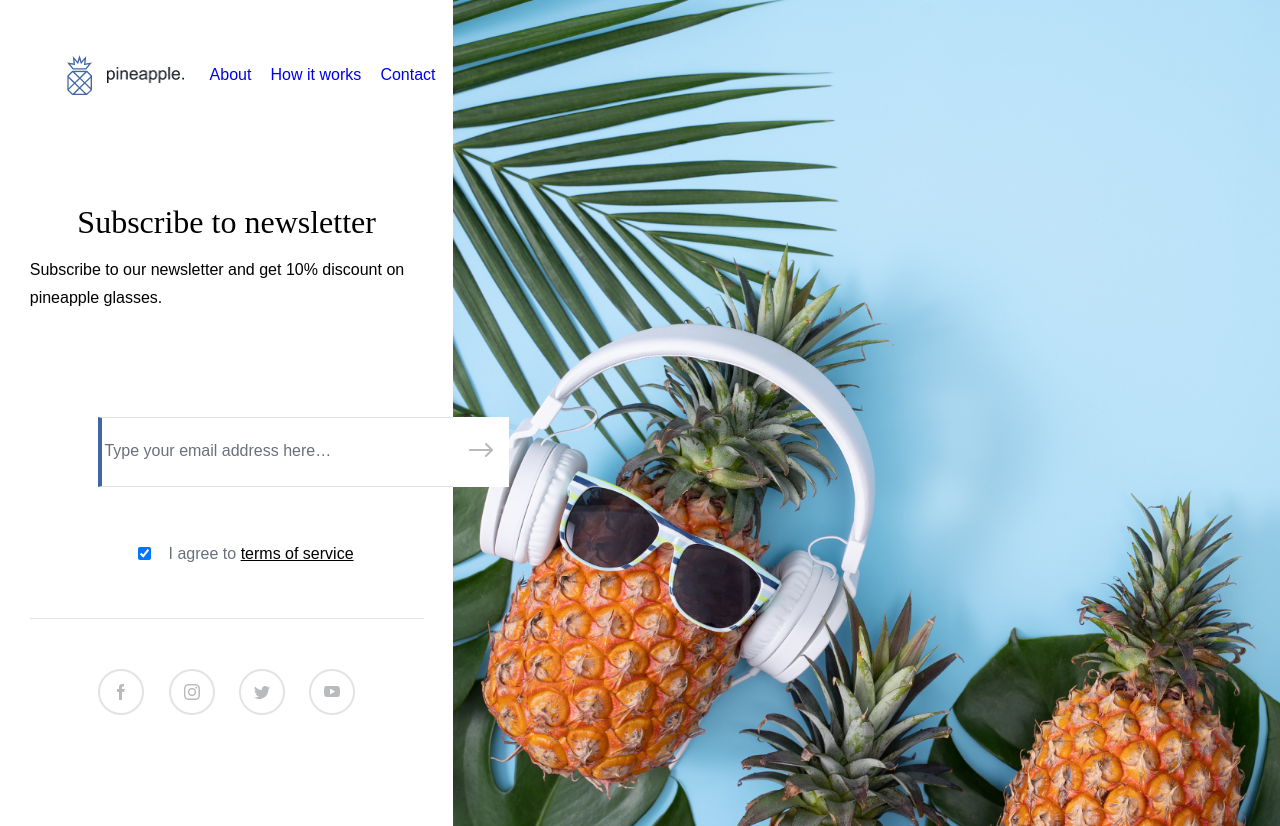
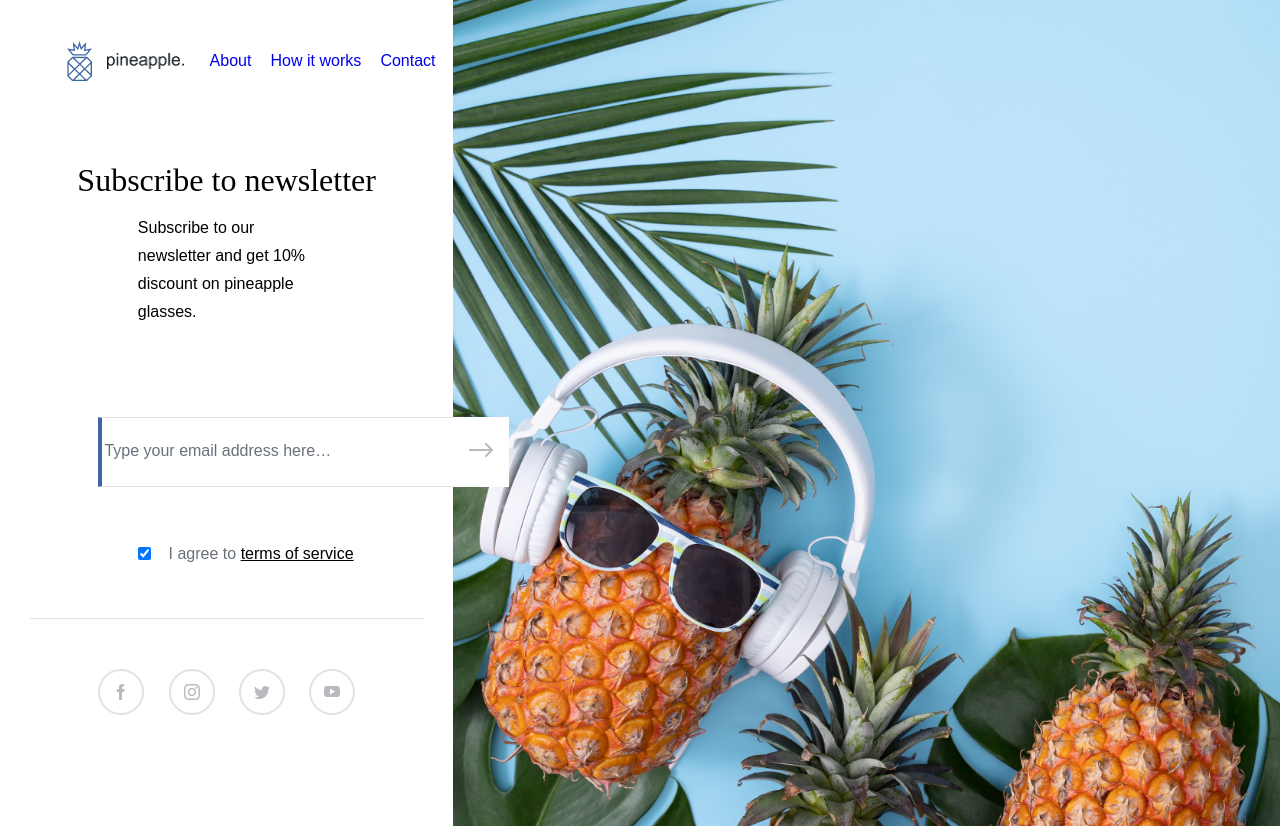
Before and after one commit to julacha/Web2021, a PHP site: page / in a window 1280 px wide. Run offline with PHP 8.4, Linux system fonts and the light colour scheme; some web fonts are replaced.

Commit message:
added task1 corrections

```diff
--- a/assets/css.css
+++ b/assets/css.css
@@ -199,10 +199,12 @@ ul.menu_list{
 }
 .text{
     /* width: 400px; */
-    width: 30.77vw;
+    /* width: 30.77vw; */
     line-height: 28px;
+    margin-left: 10.77vw;
+    margin-right: 10.77vw;
     display: flex;
-    justify-content: center;
+
 }
 .string{
     /* width: 400px; */
@@ -254,7 +256,6 @@ ul.menu_list{
     .menu-intro{
         margin-top: 21px;
         font-size: 3.73vw;
-        margin-left: 27.73vw;
     }
     ul.menu_list {
         margin-right: 5.33vw;
```
